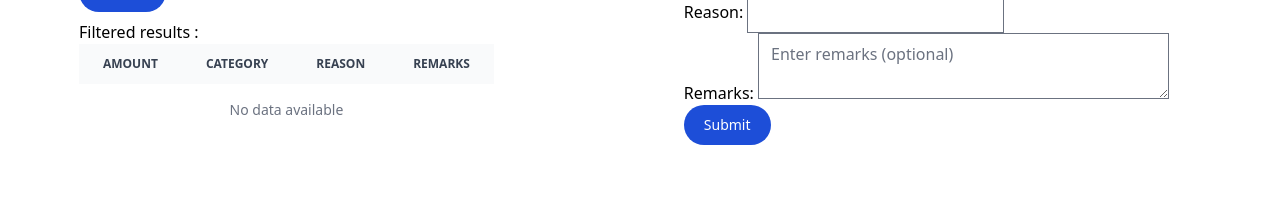
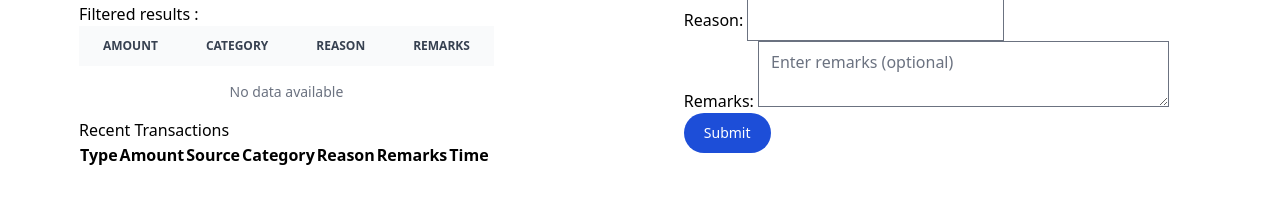
Before and after one commit to greed-d/expense-tracker, a Django app: template tracker_app/templates/tracker_app/dashboard.html in a window 1280 px wide. Shown: the part 435-639 px from the top of the page. Run offline with Django 5.2, Linux system fonts and the light colour scheme; the template is opened without the code that fills it: values that come from a table or form of the project are taken from there, others are empty; data comes from the database, SQL or seed files in the repository; some libraries are stand-ins or nearby versions.

Commit message:
`add` : recent transactions table

```diff
--- a/tracker_app/templates/tracker_app/dashboard.html
+++ b/tracker_app/templates/tracker_app/dashboard.html
@@ -27,6 +27,7 @@
       <hr>
 
       <form method="POST">
+
         {% csrf_token %}
         {{ filter_form|crispy }}
         <button class="text-white bg-blue-700 hover:bg-blue-800 focus:outline-none focus:ring-4 focus:ring-blue-300 font-medium rounded-full text-sm px-5 py-2.5 text-center me-2 mb-2 dark:bg-blue-600 dark:hover:bg-blue-700 dark:focus:ring-blue-800" name="filter_submit" type="submit">Submit</button>
@@ -78,7 +79,34 @@
             {% endfor %}
         </tbody>
     </table>
-</div>
+      <h3>Recent Transactions</h3>
+      <table>
+          <thead>
+              <tr>
+                  <th>Type</th>
+                  <th>Amount</th>
+                  <th>Source</th>
+                  <th>Category</th>
+                  <th>Reason</th>
+                  <th>Remarks</th>
+                  <th>Time</th>
+              </tr>
+          </thead>
+          <tbody>
+              {% for transaction in recent_transactions %}
+              <tr>
+                <td>{{ transaction.transaction_type }}</td>
+                <td>{{ transaction.amount }}</td>
+                <td>{{ transaction.source }}</td>
+                <td>{{ transaction.category__name|default:"N/A" }}</td>
+                <td>{{ transaction.reason }}</td>
+                <td>{{ transaction.remarks }}</td>
+                <td>{{ transaction.time }}</td>
+              </tr>
+              {% endfor %}
+          </tbody>
+      </table>
+      </div>
         <!-- { { filter_result }} -->
       </div>
 
```
Also changed, not shown: tracker_app/views/dashboard.py (+17 -1 lines).
